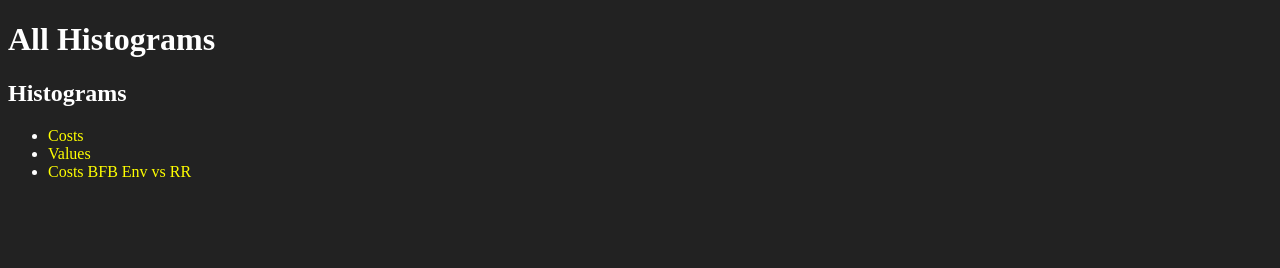
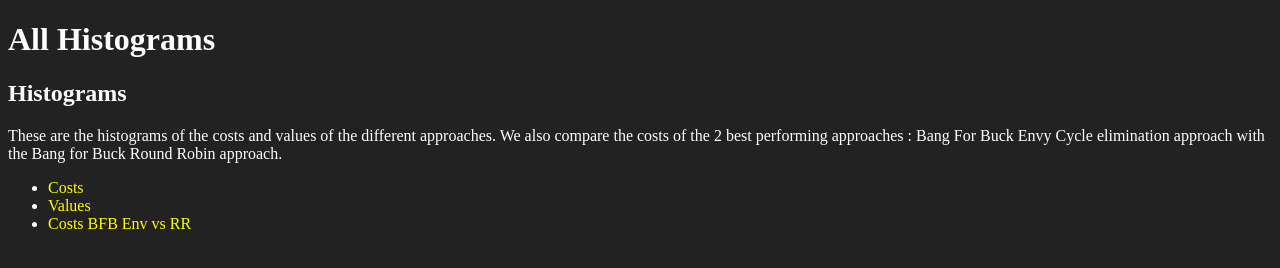
Before and after one commit to utsavm2/Res_Alloc_Envy, a plain HTML site: page histograms.html in a window 1280 px wide. Drawn offline with Linux system fonts and the light colour scheme.

Commit message:
more changes to html

```diff
--- a/histograms.html
+++ b/histograms.html
@@ -13,6 +13,8 @@
     <main>
         <section>
             <h2>Histograms</h2>
+            <p>These are the histograms of the costs and values of the different approaches.
+                We also compare the costs of the 2 best performing approaches : Bang For Buck Envy Cycle elimination approach with the Bang for Buck Round Robin approach.</p>
             <ul>
                 <li><a href="histograms/costs.png" style="color: yellow;">Costs</a></li>
                 <li><a href="histograms/val.png" style="color: yellow;">Values</a></li>
```
Also changed, not shown: gifs.html (+3 -1 lines), viz.html (+1 -1 lines).
